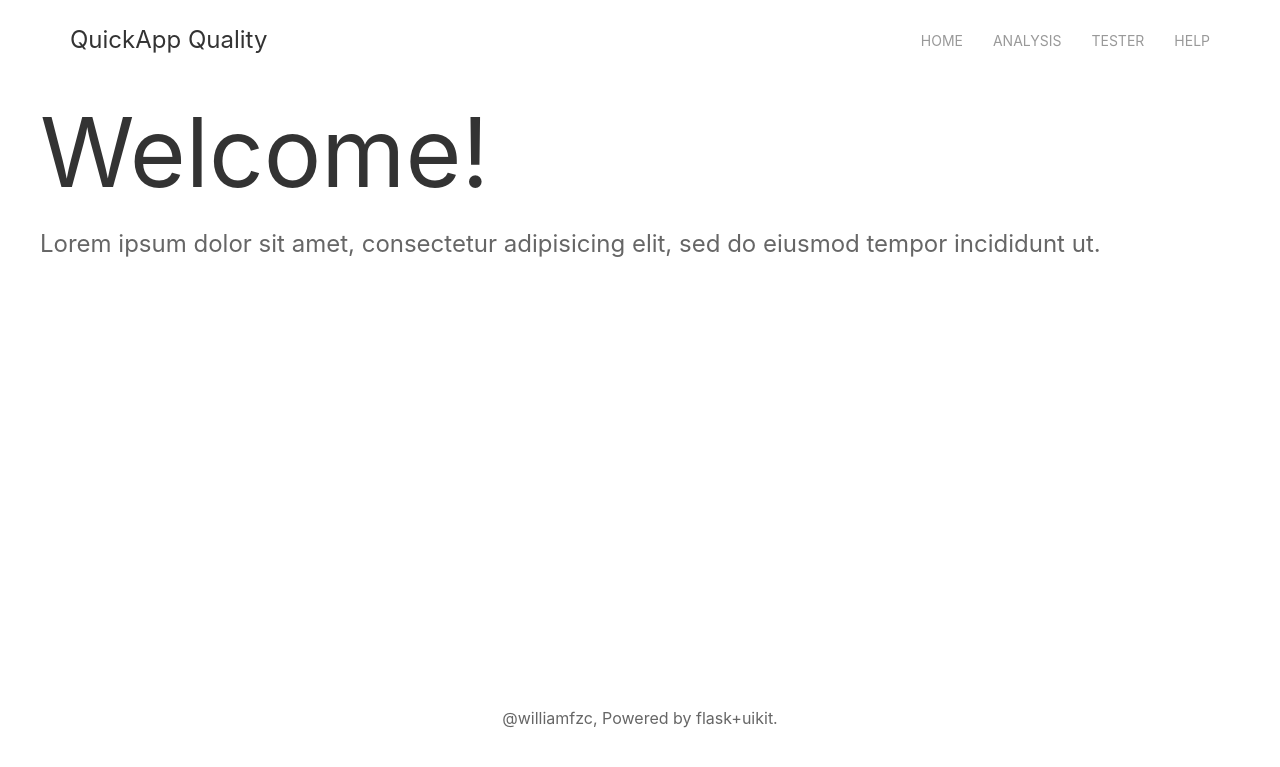
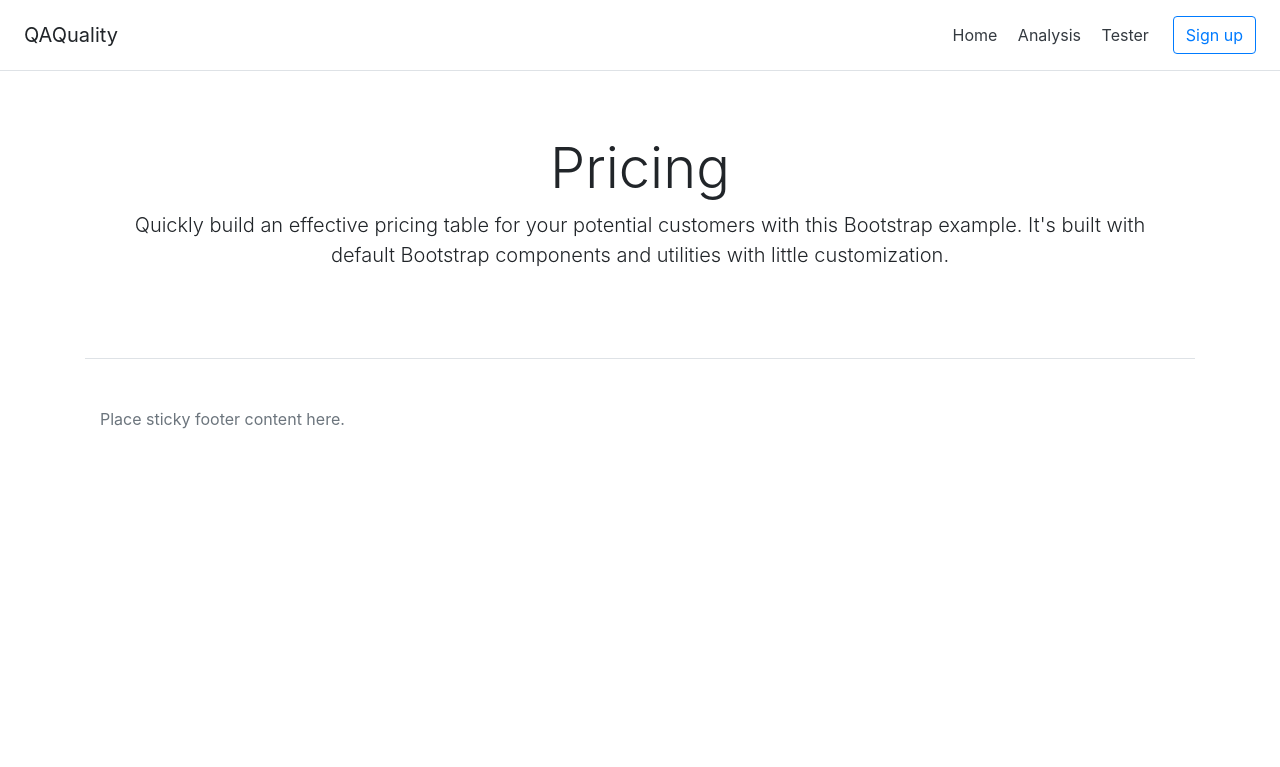
Before and after one commit to Hanlen520/QAQuality, a Flask app: page / in a window 1280 px wide. Shown: the top 767 px of the page. Run offline with Flask 2, Linux system fonts and the light colour scheme; some libraries are stand-ins or nearby versions.

Commit message:
replace uikit with bootstrap

```diff
--- a/QAQuality/templates/base.html
+++ b/QAQuality/templates/base.html
@@ -3,38 +3,35 @@
 <head>
     <meta charset="UTF-8">
     <title>QAQuality</title>
-    <link href="https://cdn.bootcss.com/uikit/3.0.0-beta.40/css/uikit.min.css" rel="stylesheet">
+    <link href="https://cdn.bootcss.com/bootstrap/4.0.0/css/bootstrap.min.css" rel="stylesheet">
     <script src="http://apps.bdimg.com/libs/jquery/2.1.4/jquery.js"></script>
-    <script src="https://cdn.bootcss.com/uikit/3.0.0-beta.40/js/uikit.min.js"></script>
-    <script src="https://cdn.bootcss.com/uikit/3.0.0-beta.40/js/uikit-icons.js"></script>
+    <script src="https://cdn.bootcss.com/bootstrap/4.0.0/js/bootstrap.min.js"></script>
 
 </head>
 
 <body>
-    <nav class="uk-navbar">
-        <div class="uk-container-left uk-margin-large-left">
-            <a href="/" class="uk-navbar-item uk-logo">QuickApp Quality</a>
-        </div>
-        <div class="uk-container-right uk-position-right uk-margin-large-right">
-            <ul class="uk-navbar-nav">
-                <li><a href="/">Home</a></li>
-                <li><a href="/analysis">Analysis</a></li>
-                <li><a href="/tester">Tester</a></li>
-                <li><a href="/helper">Help</a></li>
-            </ul>
-        </div>
-    </nav>
 
-    <div class="tm-middle uk-container uk-container-center uk-margin-top uk-margin-large-bottom">
-        {%- block page_content %}
-        {%- endblock page_content %}
+    <div class="d-flex flex-column flex-md-row align-items-center p-3 px-md-4 mb-3 bg-white border-bottom box-shadow">
+      <h5 class="my-0 mr-md-auto font-weight-normal">QAQuality</h5>
+      <nav class="my-2 my-md-0 mr-md-3">
+        <a class="p-2 text-dark" href="#">Home</a>
+        <a class="p-2 text-dark" href="#">Analysis</a>
+        <a class="p-2 text-dark" href="#">Tester</a>
+      </nav>
+      <a class="btn btn-outline-primary" href="#">Sign up</a>
     </div>
 
-    <div class="tm-footer uk-container uk-container-expand uk-text-center uk-position-bottom uk-margin-large-bottom">
-        <div class="uk-panel">
-            <p>@williamfzc, Powered by flask+uikit. </p>
+    <div class="container">
+      <div class="pricing-header px-3 py-3 pt-md-5 pb-md-4 mx-auto text-center">
+          <h1 class="display-4">Pricing</h1>
+          <p class="lead">Quickly build an effective pricing table for your potential customers with this Bootstrap example. It's built with default Bootstrap components and utilities with little customization.</p>
+      </div>
+
+      <footer class="pt-4 my-md-5 pt-md-5 border-top center-block">
+        <div class="container">
+            <span class="text-muted">Place sticky footer content here.</span>
         </div>
+      </footer>
     </div>
-
-</body>
+  </body>
 </html>
```
